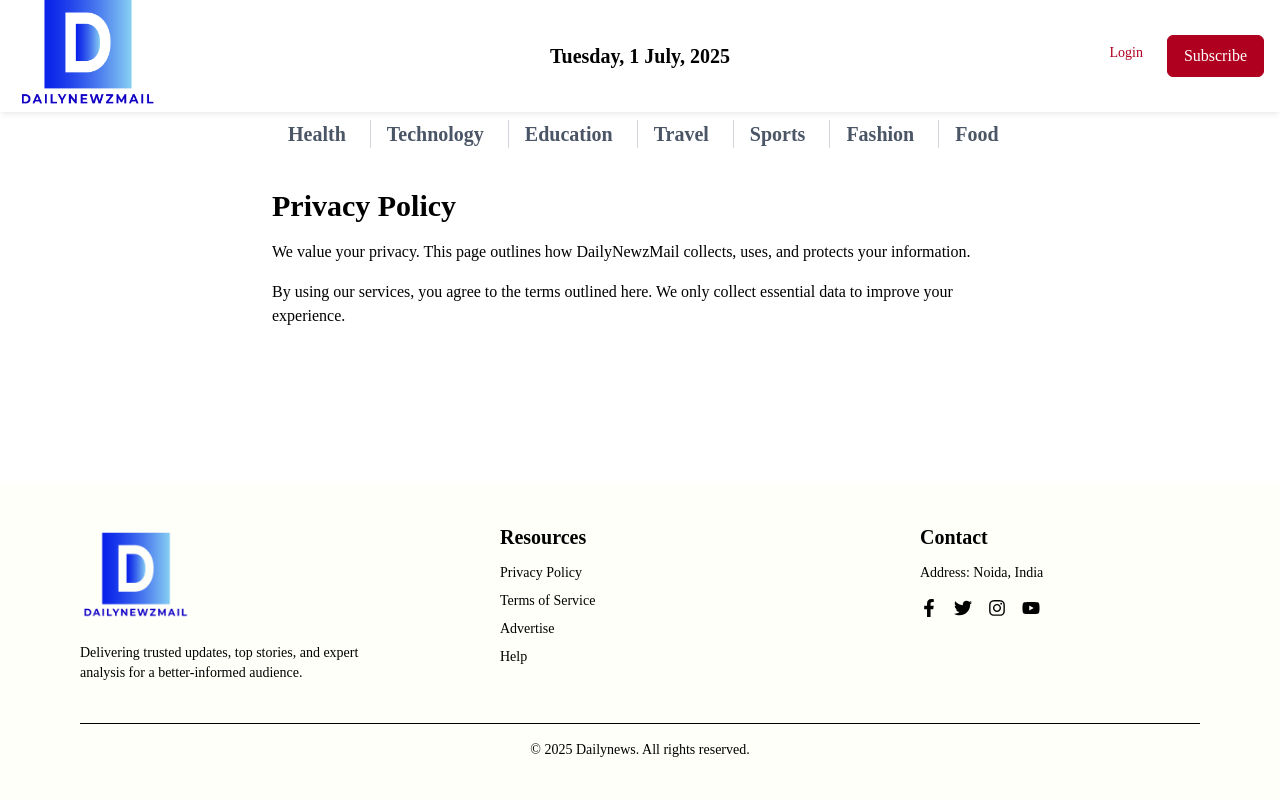
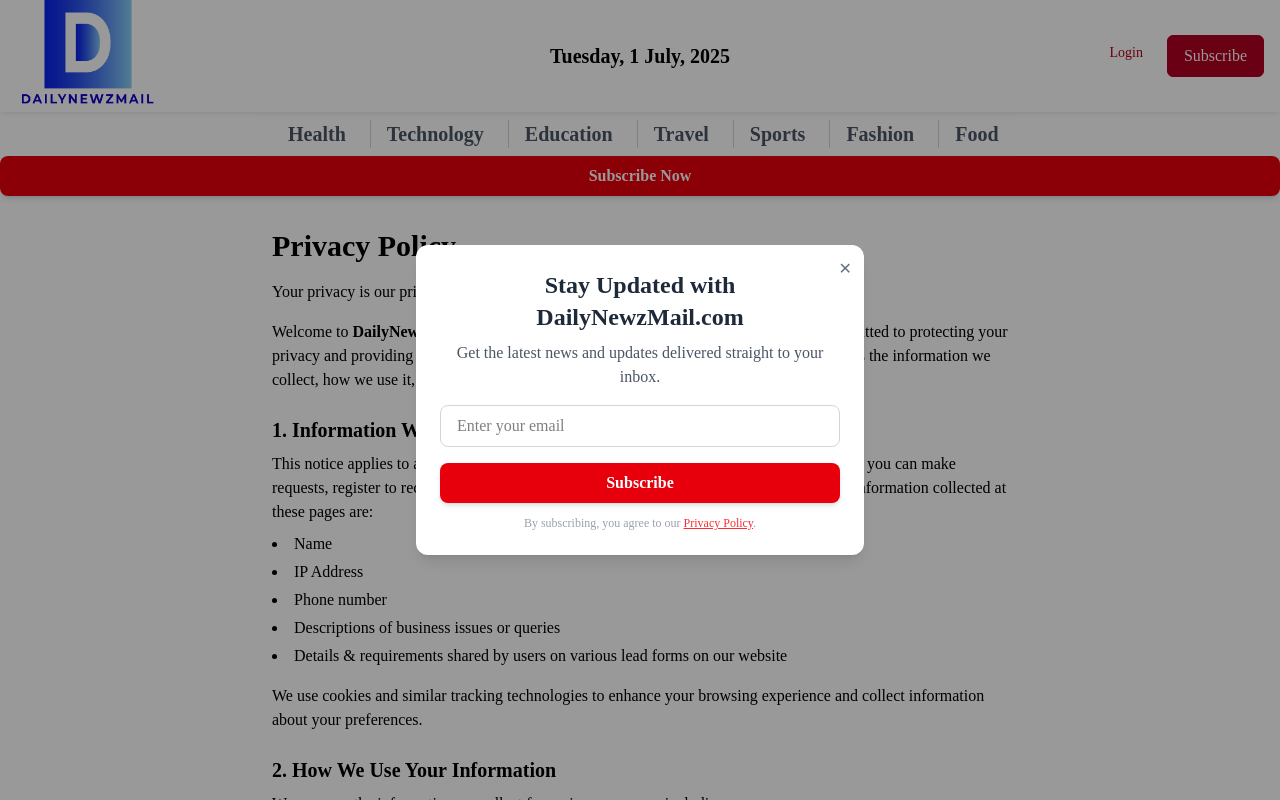
Before and after one commit to MVMGITHB/Dailynews, a Next.js app: page /privacy-policy in a window 1280 px wide. Shown: the top 800 px of the page. Built offline with nearby package versions, Linux system fonts and the light colour scheme.

Commit message:
updates on privacy policy and popup

```diff
--- /dev/null
+++ b/public/page.tsx
@@ -0,0 +1,31 @@
+import AiAssistant from "@/components/ExploratoryTesting/Aitestassistant";
+import DiscoveryLog from "@/components/ExploratoryTesting/Discoverylog";
+import ExplorationMap from "@/components/ExploratoryTesting/ExplorationMap";
+import Header from "@/components/ExploratoryTesting/Header";
+import HeroSection from "@/components/ExploratoryTesting/HeroSection";
+import RiskAnalysis from "@/components/ExploratoryTesting/RiskAnalysis";
+import SessionConfiguration from "@/components/ExploratoryTesting/SessionConfiguration";
+import SessionSummary from "@/components/ExploratoryTesting/SessionSummary";
+import TestCoverageHeatmap from "@/components/ExploratoryTesting/TestCoverageHeatmap";
+import TestStrategyCards from "@/components/ExploratoryTesting/TestStrategyCards";
+
+import React from "react";
+
+const page = () => {
+  return (
+    <div>
+      <Header />
+      <HeroSection />
+      <SessionConfiguration />
+      <TestStrategyCards />
+      <ExplorationMap />
+      <AiAssistant />
+      <DiscoveryLog />
+      <RiskAnalysis />
+      <TestCoverageHeatmap />
+      <SessionSummary />
+    </div>
+  );
+};
+
+export default page;
--- a/src/app/layout.js
+++ b/src/app/layout.js
@@ -4,6 +4,7 @@
 import Footer from "@/components/Header/Footer";
 import { AuthProvider } from "@/components/context/auth";
 import BreadcrumbSchema from "@/components/Seo/breadcrumb";
+import DailyNewzMailPopup from "@/components/popup/registerpopup";
 
 const geistSans = Geist({
   variable: "--font-geist-sans",
@@ -34,6 +35,7 @@
         <AuthProvider>
           <div className="flex flex-col min-h-screen">
             <Navbar />
+            <DailyNewzMailPopup />
             <BreadcrumbSchema />
             <main className="flex-grow">{children}</main>
             <Footer />
--- a/src/app/privacy-policy/page.jsx
+++ b/src/app/privacy-policy/page.jsx
@@ -1,6 +1,7 @@
 export const metadata = {
   title: "Privacy Policy | DailyNewzMail",
-  description: "Learn how DailyNewzMail collects, uses, and protects your personal data. Your privacy is important to us.",
+  description:
+    "Learn how DailyNewzMail collects, uses, and protects your personal data. Your privacy is important to us.",
   alternates: {
     canonical: "https://dailynewzmail.com/privacy-policy",
   },
@@ -10,8 +11,100 @@
   return (
     <main className="max-w-3xl mx-auto px-4 py-8">
       <h1 className="text-3xl font-bold mb-4">Privacy Policy</h1>
-      <p className="mb-4">We value your privacy. This page outlines how DailyNewzMail collects, uses, and protects your information.</p>
-      <p className="mb-2">By using our services, you agree to the terms outlined here. We only collect essential data to improve your experience.</p>
+      <p className="mb-4">
+        Your privacy is our priority. Learn how we protect your data.
+      </p>
+      <p className="mb-4">
+        Welcome to <strong>DailyNewzMail.com</strong> (referred to herein as
+        "we," "us," or "our"). We are committed to protecting your privacy and
+        providing a safe online experience for all our users. This Privacy
+        Policy outlines the information we collect, how we use it, and the
+        choices you have regarding your personal information.
+      </p>
+
+      <h2 className="text-xl font-semibold mt-6 mb-2">
+        1. Information We Collect
+      </h2>
+      <p className="mb-2">
+        This notice applies to all information collected or submitted on our
+        website. On some pages, you can make requests, register to receive
+        materials, and use free webmaster tools. The types of personal
+        information collected at these pages are:
+      </p>
+      <ul className="list-disc list-inside mb-4 space-y-1">
+        <li>Name</li>
+        <li>IP Address</li>
+        <li>Phone number</li>
+        <li>Descriptions of business issues or queries</li>
+        <li>
+          Details & requirements shared by users on various lead forms on our
+          website
+        </li>
+      </ul>
+      <p className="mb-4">
+        We use cookies and similar tracking technologies to enhance your
+        browsing experience and collect information about your preferences.
+      </p>
+
+      <h2 className="text-xl font-semibold mt-6 mb-2">
+        2. How We Use Your Information
+      </h2>
+      <p className="mb-2">
+        We may use the information we collect for various purposes, including:
+      </p>
+      <ul className="list-disc list-inside mb-4 space-y-1">
+        <li>Providing and improving our services.</li>
+        <li>Communicating with you about our services and promotions.</li>
+        <li>Analyzing trends and user behavior.</li>
+        <li>Customizing content and advertising.</li>
+        <li>Sharing different types of offers and products from brands.</li>
+        <li>Preventing fraudulent activity.</li>
+        <li>Using the email you provide to address your queries.</li>
+        <li>
+          To communicate with you via different channels, including but not
+          limited to SMS, Email, RCS, WhatsApp, and Voice (with your consent).
+        </li>
+      </ul>
+
+      <h2 className="text-xl font-semibold mt-6 mb-2">3. Data Security</h2>
+      <p className="mb-4">
+        We take reasonable measures to protect your personal information from
+        unauthorized access, use, or disclosure. However, please note that no
+        method of transmission over the internet or electronic storage is 100%
+        secure.
+      </p>
+
+      <h2 className="text-xl font-semibold mt-6 mb-2">
+        4. Changes to this Privacy Policy
+      </h2>
+      <p className="mb-4">
+        We reserve the right to update or change this Privacy Policy at any
+        time. Any changes will be effective immediately upon posting the revised
+        Privacy Policy on our website.
+      </p>
+
+      <h2 className="text-xl font-semibold mt-6 mb-2">5. Your Rights</h2>
+      <p className="mb-4">
+        You have the right to access, update, or delete your personal
+        information. Contact us if you wish to make changes or request deletion.
+      </p>
+
+      <h2 className="text-xl font-semibold mt-6 mb-2">6. Contact Us</h2>
+      <p className="mb-4">
+        If you have any questions or concerns about this Privacy Policy or our
+        practices regarding your personal information, please contact us at{" "}
+        <a
+          href="mailto:contact@dailynewzmail.com"
+          className="text-blue-600 underline"
+        >
+          contact@dailynewzmail.com
+        </a>
+        .
+      </p>
+
+      <p className="mt-6 font-semibold">
+        Thank you for choosing DailyNewzMail.com!
+      </p>
     </main>
   );
 }
--- /dev/null
+++ b/src/components/popup/registerpopup.jsx
@@ -0,0 +1,84 @@
+"use client";
+
+import { useState, useEffect } from "react";
+
+export default function DailyNewzMailPopup() {
+  const [isOpen, setIsOpen] = useState(false);
+  const [email, setEmail] = useState("");
+
+  useEffect(() => {
+    const timer = setTimeout(() => {
+      setIsOpen(true);
+    }, 3000); // Auto open after 3 seconds
+
+    return () => clearTimeout(timer);
+  }, []);
+
+  const handleSubmit = (e) => {
+    e.preventDefault();
+    alert(`Thanks for subscribing to DailyNewzMail.com: ${email}`);
+    setEmail("");
+    setIsOpen(false);
+  };
+
+  return (
+    <>
+      {/* Trigger Button */}
+      <button
+        onClick={() => setIsOpen(true)}
+        className="bg-red-600 hover:bg-red-700 text-white font-semibold px-4 py-2 rounded-lg shadow-md"
+      >
+        Subscribe Now
+      </button>
+
+      {/* Popup Overlay */}
+      {isOpen && (
+        <div className="fixed inset-0 flex items-center justify-center bg-black/40 bg-opacity-50 z-50">
+          <div className="bg-white rounded-xl shadow-lg w-full max-w-md p-6 relative animate-fadeIn">
+            {/* Close Button */}
+            <button
+              onClick={() => setIsOpen(false)}
+              className="absolute top-3 right-3 text-gray-500 hover:text-gray-800"
+            >
+              ✕
+            </button>
+
+            {/* Content */}
+            <h2 className="text-2xl font-bold text-gray-800 text-center">
+              Stay Updated with DailyNewzMail.com
+            </h2>
+            <p className="text-gray-600 text-center mt-2">
+              Get the latest news and updates delivered straight to your inbox.
+            </p>
+
+            {/* Form */}
+            <form onSubmit={handleSubmit} className="mt-4 space-y-4">
+              <input
+                type="email"
+                required
+                placeholder="Enter your email"
+                value={email}
+                onChange={(e) => setEmail(e.target.value)}
+                className="w-full px-4 py-2 border border-gray-300 rounded-lg focus:outline-none focus:border-red-500"
+              />
+              <button
+                type="submit"
+                className="w-full bg-red-600 hover:bg-red-700 text-white font-semibold px-4 py-2 rounded-lg shadow-md"
+              >
+                Subscribe
+              </button>
+            </form>
+
+            <p className="text-xs text-gray-400 text-center mt-3">
+              By subscribing, you agree to our{" "}
+              <a href="/privacy-policy" className="underline text-red-500">
+                Privacy Policy
+              </a>
+              .
+            </p>
+          </div>
+        </div>
+      )}
+    </>
+  );
+}
```
Also changed, not shown: src/components/Article/ArticleHome.jsx (+28 -19 lines), src/components/Home/Home.jsx (+42 -17 lines), public/images/Ajioad.png (added), public/images/ajiopopupad.png (added).
